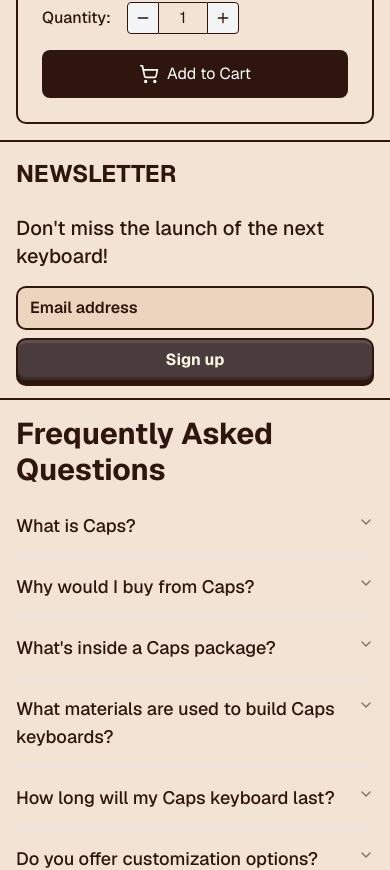
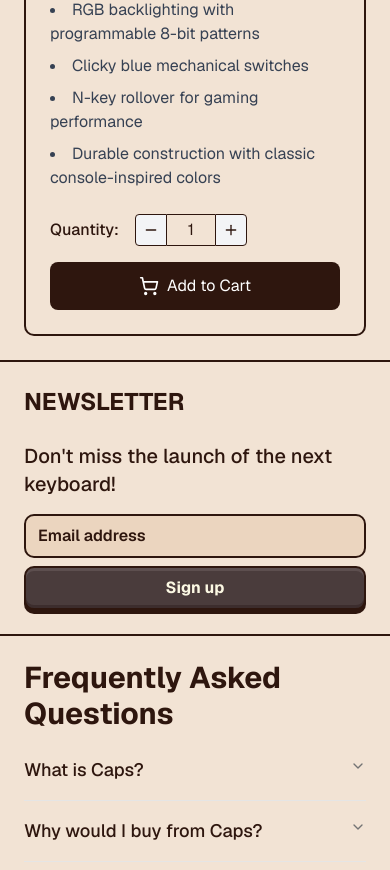
Before and after one commit to ldgni/caps, a Next.js app: page / in a window 390 px wide. Shown: the part 3419-4289 px from the top of the page. Built offline with nearby package versions, Linux system fonts and the light colour scheme.

Commit message:
style: adjust padding for product sections and FAQ component

```diff
--- a/src/app/page.tsx
+++ b/src/app/page.tsx
@@ -74,7 +74,7 @@ export default function HomePage() {
       <div className="container mx-auto border-[#2e160e] sm:border-x-2">
         {/* First Product - VHS Keyboard */}
         <section className="border-b-2 border-[#2e160e]">
-          <div className="space-y-4 p-4 sm:p-6 lg:p-8">
+          <div className="space-y-4 p-6 sm:p-8">
             <div className="flex justify-center">
               <div className="flex items-center rounded-full bg-[#2e160e] px-3 py-2">
                 <Keyboard className="text-white" />
@@ -203,7 +203,7 @@ export default function HomePage() {
         </section>
         {/* Second Product - 8-Bit Keyboard */}
         <section className="border-b-2 border-[#2e160e]">
-          <div className="space-y-4 p-4 sm:p-6 lg:p-8">
+          <div className="space-y-4 p-6 sm:p-8">
             <div className="flex justify-center">
               <div className="flex items-center rounded-full bg-[#2e160e] px-3 py-2">
                 <Keyboard className="text-white" />
@@ -341,7 +341,7 @@ export default function HomePage() {
             </div>
           </div>
         </section>
-        <section className="border-b-2 border-[#2e160e] p-4 sm:p-6 lg:p-8">
+        <section className="border-b-2 border-[#2e160e] p-6 sm:p-8">
           <h2 className="mb-6 text-2xl font-bold uppercase">Newsletter</h2>
           <div className="grid w-full grid-cols-1 gap-4 lg:grid-cols-2">
             <p className="text-xl font-medium">
@@ -361,7 +361,7 @@ export default function HomePage() {
             </div>
           </div>
         </section>
-        <section className="border-b-2 border-[#2e160e]">
+        <section>
           <FAQ />
         </section>
       </div>
--- a/src/components/faq.tsx
+++ b/src/components/faq.tsx
@@ -9,7 +9,7 @@ import {
 
 export function FAQ() {
   return (
-    <div className="w-full p-4 sm:p-6 lg:p-8">
+    <div className="w-full p-6 sm:p-8">
       <h2 className="mb-2 text-3xl font-bold">Frequently Asked Questions</h2>
       <Accordion type="single" collapsible className="w-full">
         <AccordionItem value="item-1">
```
